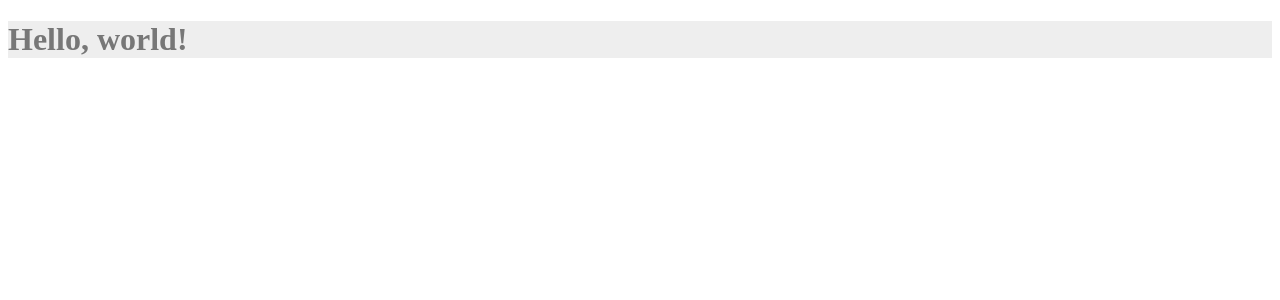
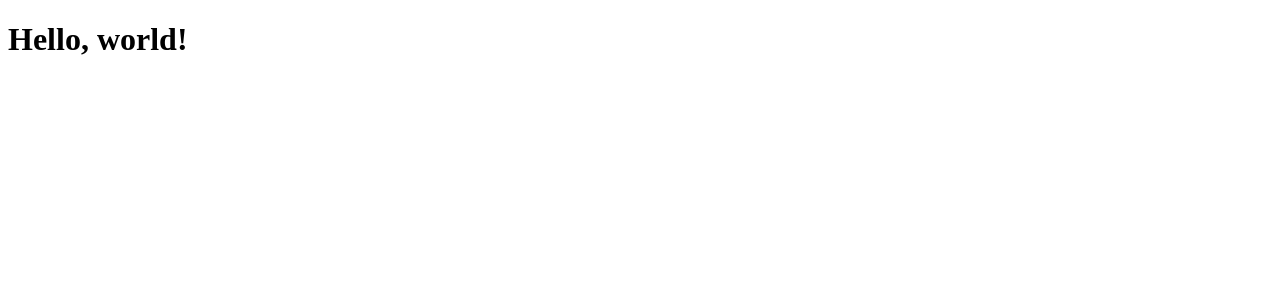
Before and after one commit to bellmit/attic, a React app: page / in a window 1280 px wide. Shown: the top 300 px of the page. Built offline with nearby package versions, Linux system fonts and the light colour scheme.

Commit message:
Combine style and code at entry points, rather than via require.
Using `require("components.less")` to render styles works, but it makes the use
of `require` highly Webpack-specific. I'd like it to be at least theoretically
possible to reuse the React code for server-side rendering.

```diff
--- /dev/null
+++ b/src/app.less
@@ -0,0 +1 @@
+@import "components.less";
--- a/src/components.jsx
+++ b/src/components.jsx
@@ -1,6 +1,4 @@
 import React from 'react'
-
-require('./components.less')
 
 export function App({name}) {
   return <h1>Hello, {name}!</h1>
--- a/webpack.config.js
+++ b/webpack.config.js
@@ -10,7 +10,7 @@ var thisPackage = require('./package.json');
 
 module.exports = {
   entry: {
-    app: 'app',
+    app: ['app.less', 'app'],
     vendor: keys(thisPackage.dependencies),
   },
 
```
Also changed, not shown: 1 other file (tests, documents, lock files or other folders).
